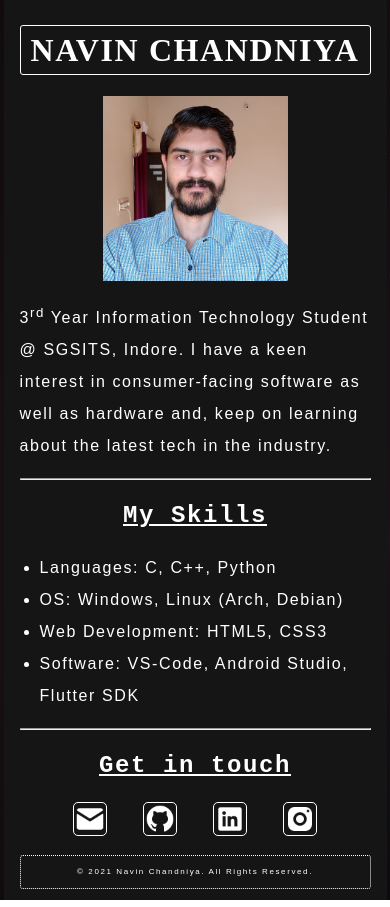
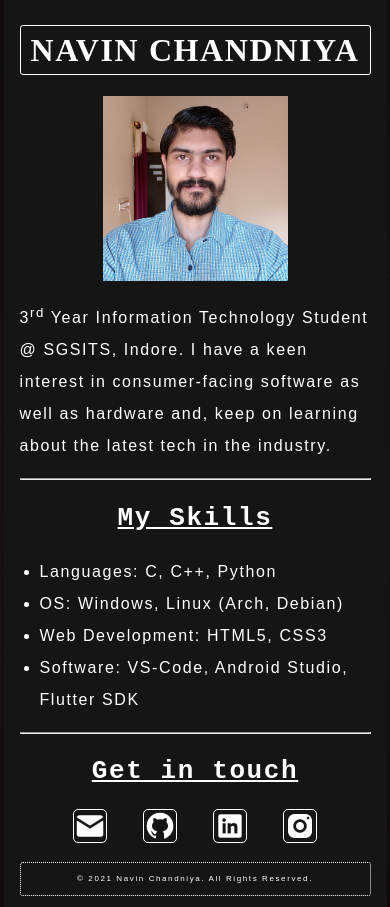
Before and after one commit to navinc22/navinc22.github.io, a plain HTML site: page index.html in a window 390 px wide. Drawn offline with Linux system fonts and the light colour scheme.

Commit message:
Update style.css

```diff
--- a/style.css
+++ b/style.css
@@ -70,3 +70,9 @@ h2 {
     border-radius: 3px;
     text-align: center;
 }
+
+@media screen and (max-width: 800px) {
+    h2 {
+        font-size: 2em;
+    }
+}
```
